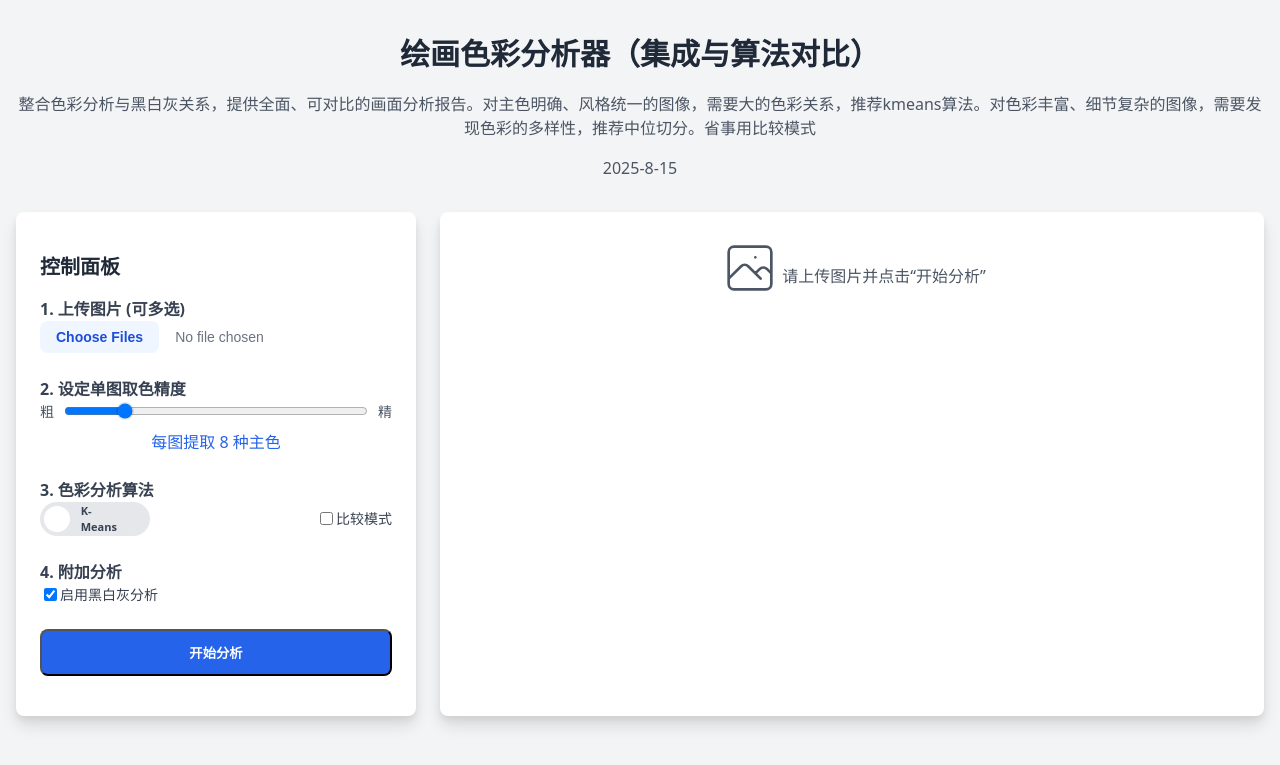
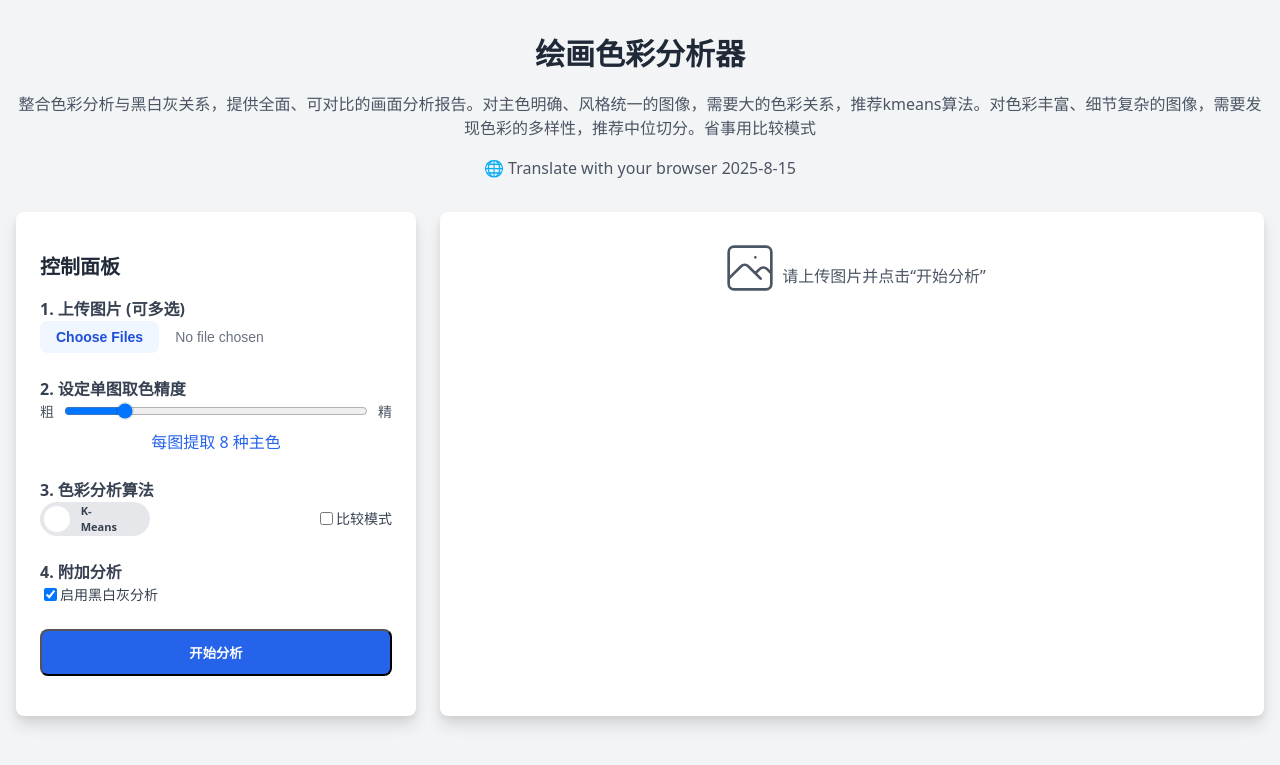
Before and after one commit to Zoe-B-Zhang/Zoe-B-Zhang.github.io, a Jekyll site: the page tools/ColorAnalyzer.html, which Jekyll copies as it is, in a window 1280 px wide. Shown: the top 765 px of the page. Built offline with Jekyll 4.4.1, drawn with Linux system fonts in a browser that asks for light colours.

Commit message:
Update ColorAnalyzer.html

```diff
--- a/tools/ColorAnalyzer.html
+++ b/tools/ColorAnalyzer.html
@@ -3,7 +3,7 @@
 <head>
 	<meta charset="UTF-8">
 	<meta name="viewport" content="width=device-width, initial-scale=1.0">
-	<title>绘画色彩分析器 - 集成与对比</title>
+	<title>Painting Colour Analyzer</title>
 	<style>
 		:root{--gray-50:#f8fafc;--gray-100:#f3f4f6;--gray-200:#e5e7eb;--gray-400:#9ca3af;--gray-500:#6b7280;--gray-600:#4b5563;--gray-700:#374151;--gray-800:#1f2937;--gray-900:#111827;--blue-50:#eff6ff;--blue-100:#dbeafe;--blue-600:#2563eb;--blue-700:#1d4ed8;--green-600:#16a34a;--green-700:#15803d;--white:#ffffff;--shadow-sm:0 1px 2px rgba(0,0,0,0.08);--shadow-lg:0 10px 15px rgba(0,0,0,0.10), 0 4px 6px rgba(0,0,0,0.06);}
 		*,*::before,*::after{box-sizing:border-box;}
@@ -127,9 +127,9 @@
 <body class="bg-gray-100 text-gray-800">
 	<div class="container mx-auto p-4">
 		<header class="text-center mb-8">
-			<h1 class="text-3xl font-bold">绘画色彩分析器（集成与算法对比）</h1>
+			<h1 class="text-3xl font-bold">绘画色彩分析器</h1>
 			<p class="mt-2 text-gray-600">整合色彩分析与黑白灰关系，提供全面、可对比的画面分析报告。对主色明确、风格统一的图像，需要大的色彩关系，推荐kmeans算法。对色彩丰富、细节复杂的图像，需要发现色彩的多样性，推荐中位切分。省事用比较模式</p>
-			<p class="mt-2 text-gray-600">2025-8-15</p>
+			<p class="mt-2 text-gray-600">🌐 Translate with your browser 2025-8-15</p>
 		</header>
 
 		<div class="grid grid-cols-1 lg:grid-cols-12 gap-6">
```
